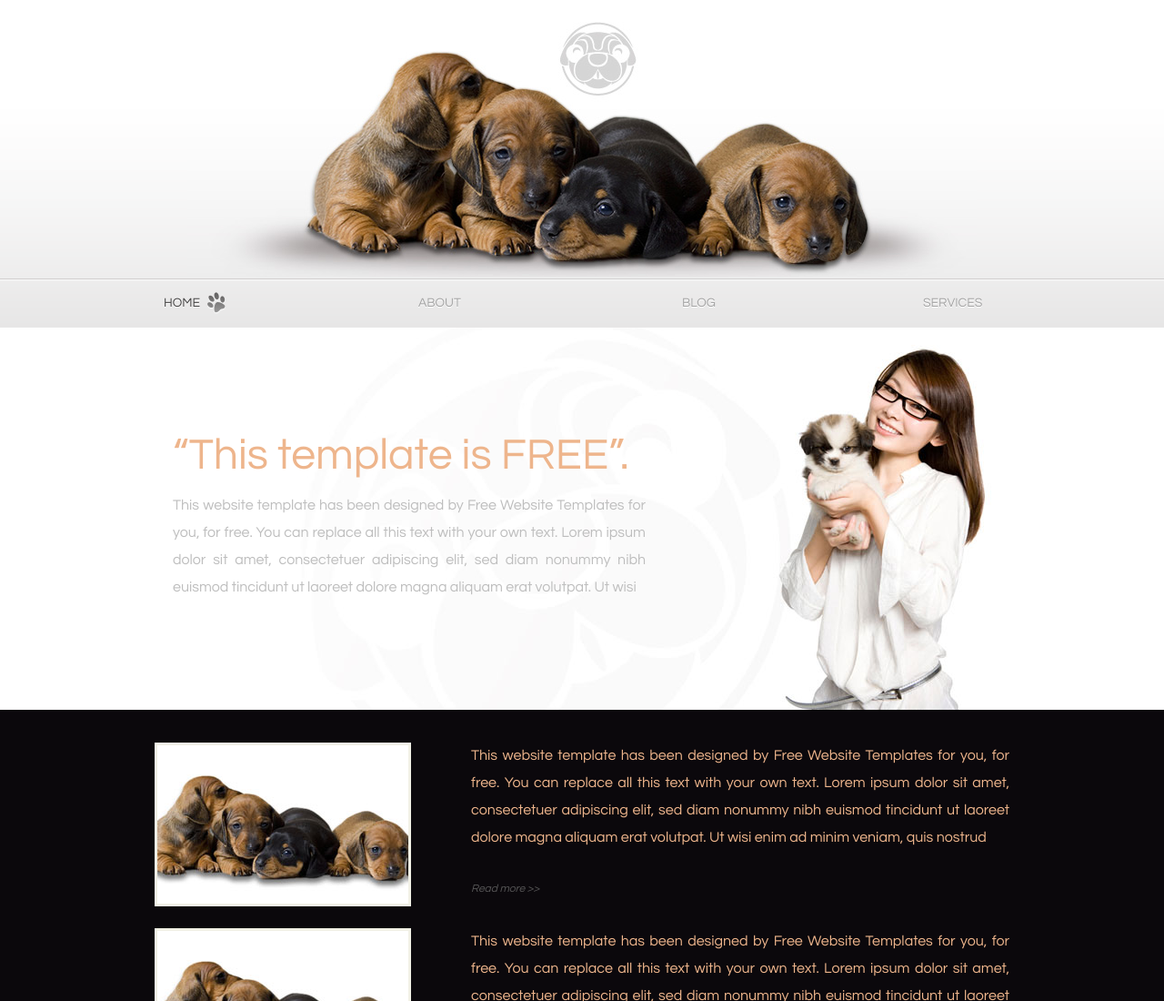
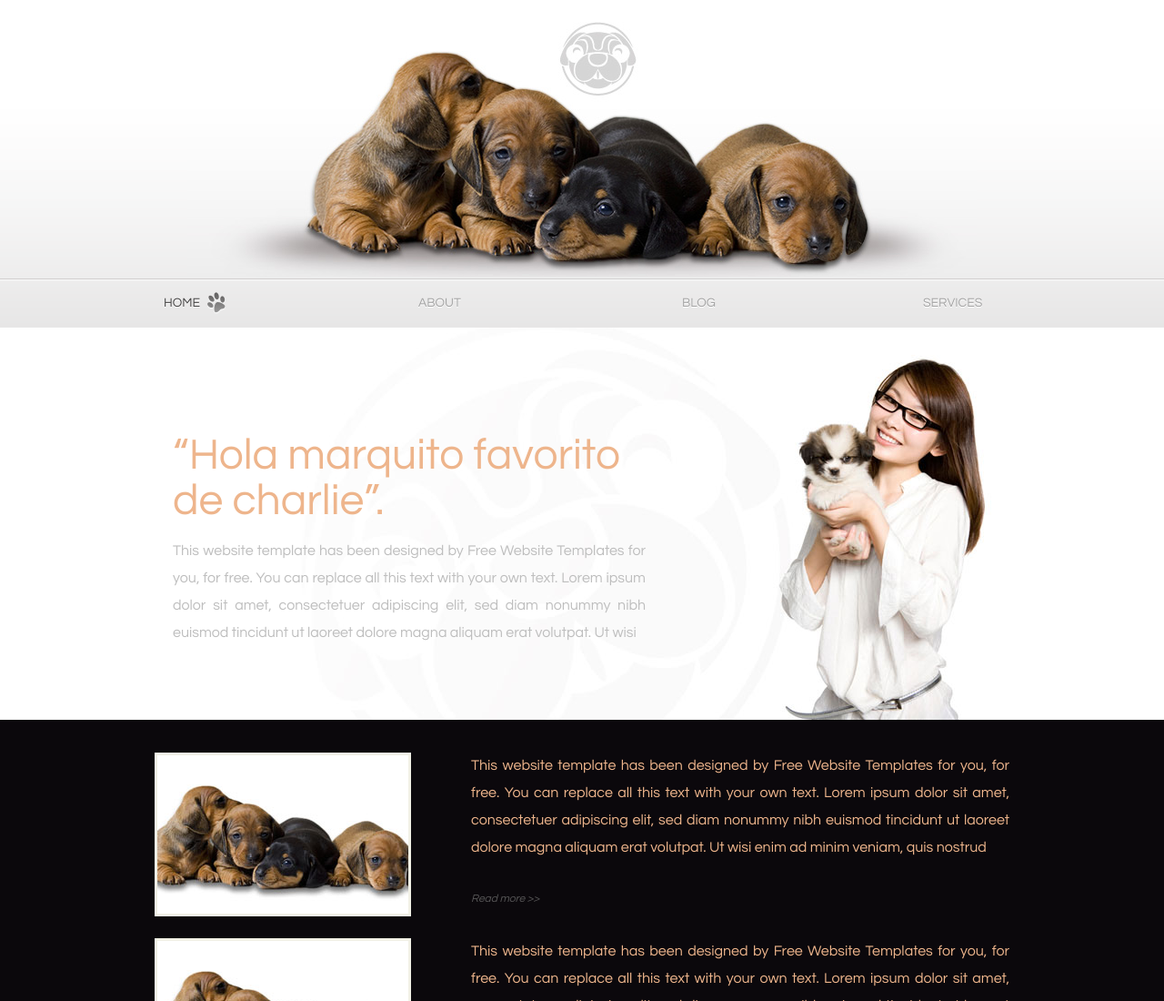
Before and after one commit to ibmdevelopermx/CD_staticExample, a plain HTML site: page index.html in a window 1280 px wide. Shown: the top 1100 px of the page at 91% size. Drawn offline with Linux system fonts and the light colour scheme.

Commit message:
hola lesli2

```diff
--- a/index.html
+++ b/index.html
@@ -31,7 +31,7 @@
 			<div>
 				<div>
 					<div>
-						<h1>&#8220;This template is FREE&#8221;.</h1>
+						<h1>&#8220;Hola marquito favorito de charlie&#8221;.</h1>
 						<p>
 							This website template has been designed by Free Website Templates for you, for free. You can replace all this text with your own text. Lorem ipsum dolor sit amet, consectetuer adipiscing elit, sed diam nonummy nibh euismod tincidunt ut laoreet dolore magna aliquam erat volutpat. Ut wisi
 						</p>
```
